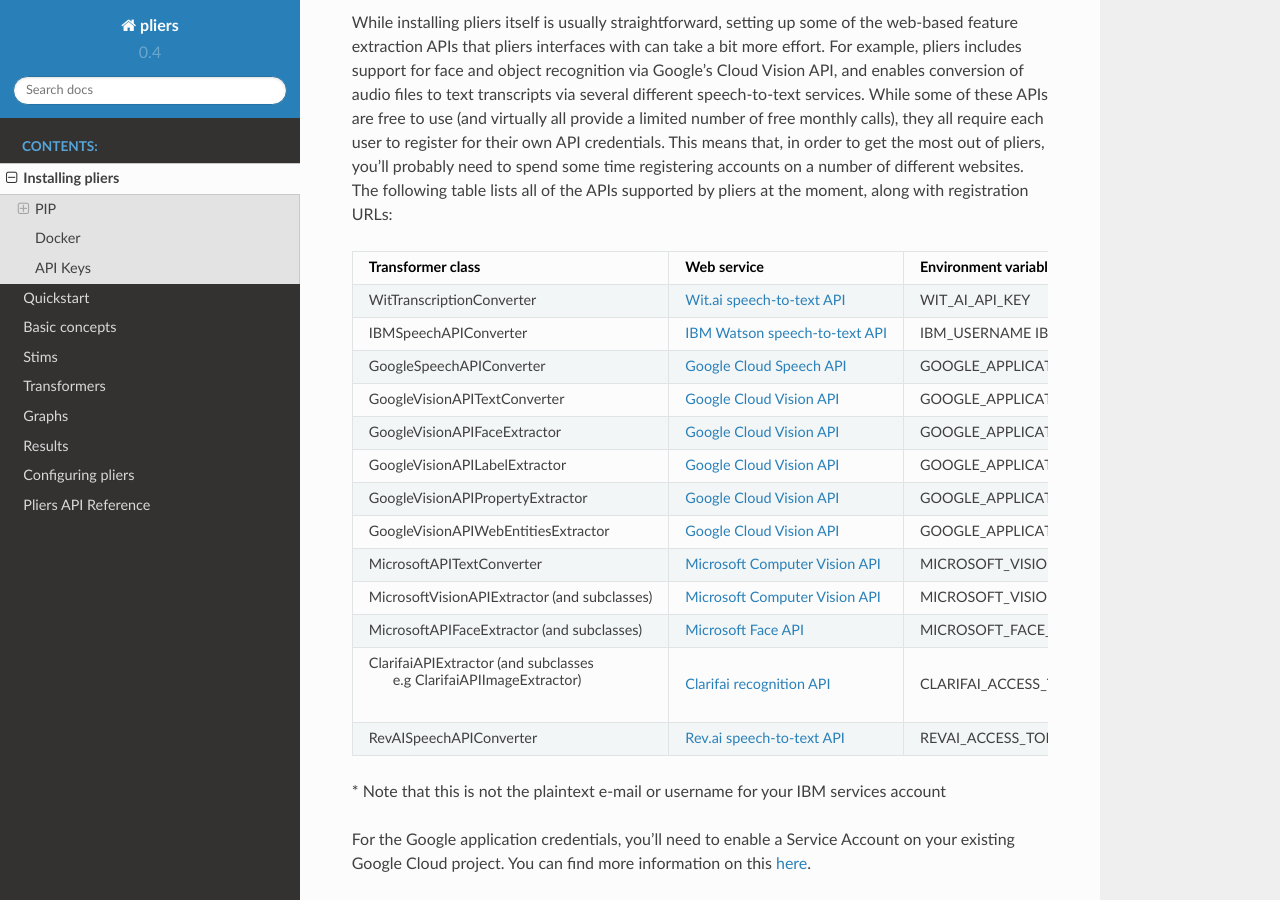
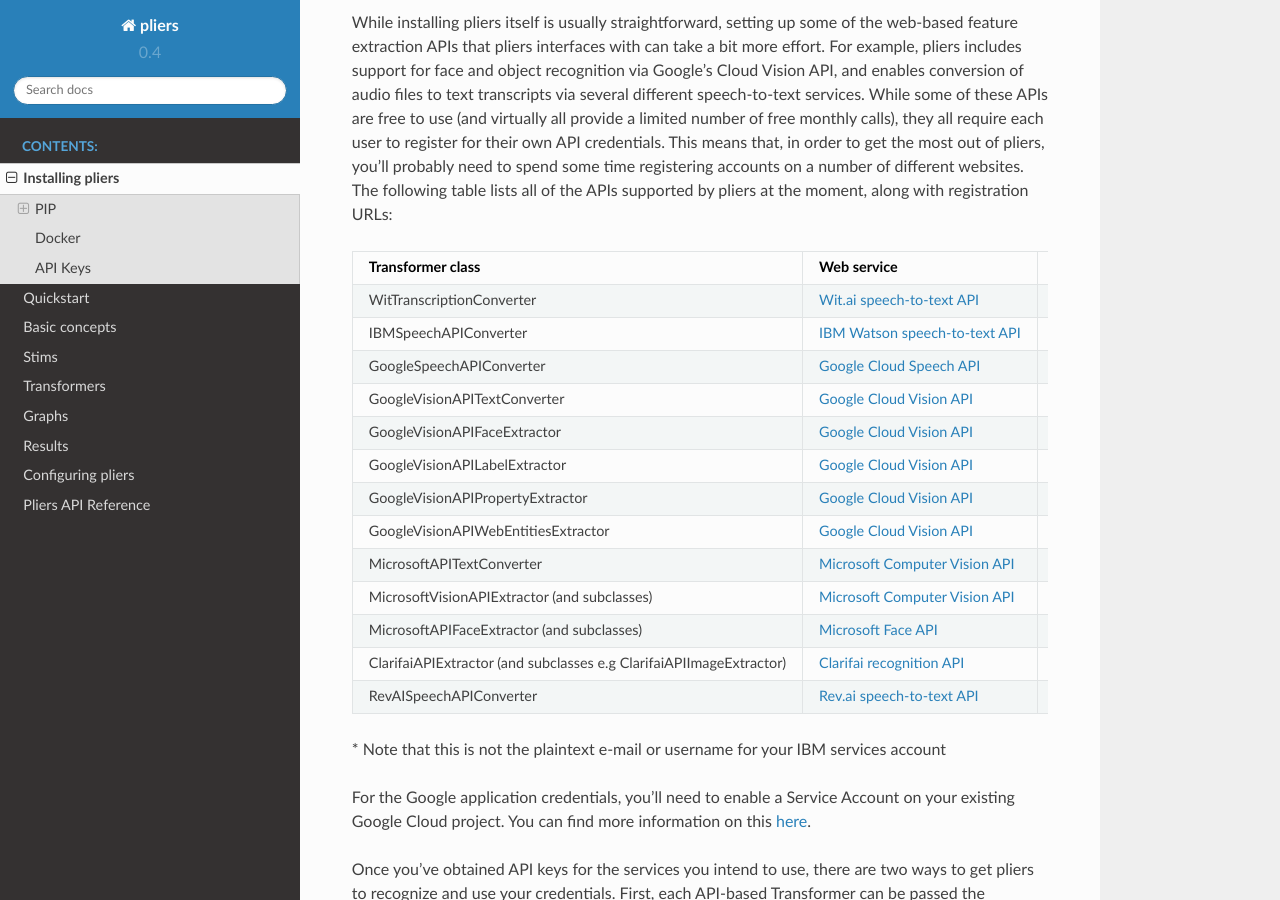
Before and after one commit to PsychoinformaticsLab/pliers, a Sphinx documentation site: the page built from docs/installation.rst, in a window 1280 px wide and 900 px high, scrolled down 2045 px. Built offline with Sphinx 7.4.7 and the Read the Docs theme 2.0.0, drawn with Linux system fonts in a browser that asks for light colours; part of the change alters nothing that is shown.

```diff
--- a/docs/_includes/_replacements.rst
+++ b/docs/_includes/_replacements.rst
@@ -66,6 +66,7 @@
 .. |TFHubExtractor| replace:: :py:class:`TFHubExtractor`
 .. |TFHubImageExtractor| replace:: :py:class:`TFHubImageExtractor`
 .. |TFHubTextExtractor| replace:: :py:class:`TFHubTextExtractor`
+.. |MetricExtractor| replace:: :py:class:`MetricExtractor`
 
 
 .. currentmodule:: pliers.converters
--- a/docs/installation.rst
+++ b/docs/installation.rst
@@ -116,7 +116,7 @@ While installing pliers itself is usually straightforward, setting up some of th
 +---------------------------------------+-----------------------------------------------------------------------------------------------------+--------------------------------------+--------------------------------+---------------------------------------+
 | ClarifaiAPIExtractor                  | `Clarifai recognition API <https://clarifai.com>`__                                                 | CLARIFAI\_ACCESS_TOKEN               | Personal access token          | 168ed02e137459ead66c3a661be7b784      |
 | (and subclasses                       |                                                                                                     | CLARIFAI\_USER\_ID                   | User name                      | user_name                             |
-|  e.g  ClarifaiAPIImageExtractor)      |                                                                                                     | CLARIFAI\_APP\_ID            | Application name                       | my_application                        |
+| e.g  ClarifaiAPIImageExtractor)       |                                                                                                     | CLARIFAI\_APP\_ID            | Application name                       | my_application                        |
 +---------------------------------------+-----------------------------------------------------------------------------------------------------+--------------------------------------+--------------------------------+---------------------------------------+
 | RevAISpeechAPIConverter               | `Rev.ai speech-to-text API <https://rev.ai>`__                                                      | REVAI\_ACCESS\_TOKEN                 | API key                        | 686n83674ab3989d2f5e4aa0aec9f273      |
 +---------------------------------------+-----------------------------------------------------------------------------------------------------+--------------------------------------+--------------------------------+---------------------------------------+
```
